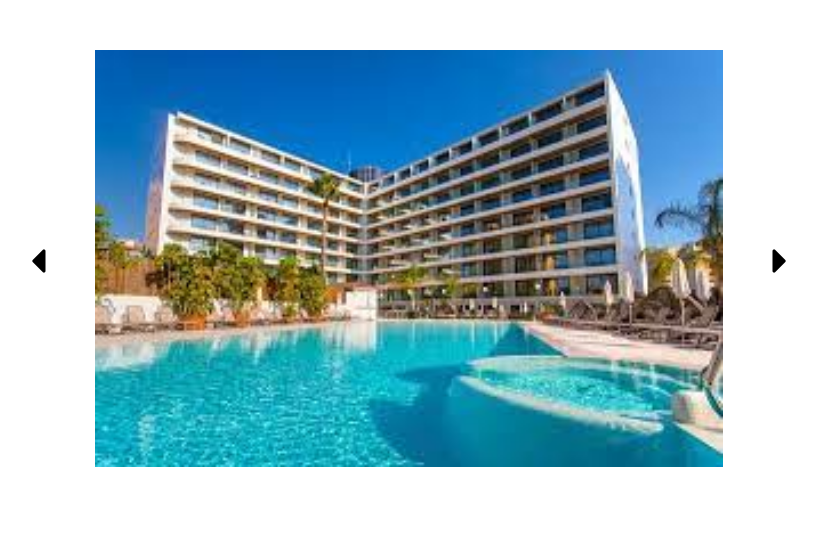
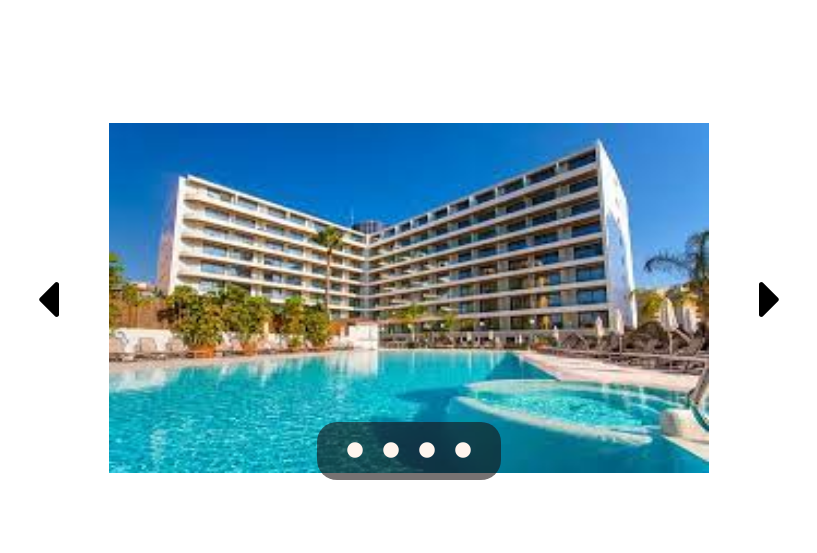
Before and after one commit to FrancescoCoclite/vue-slider, a plain HTML site: page index.html in a window 1280 px wide. Shown: the whole page, without its empty margins (231-1048 px from the left). Drawn offline with nearby package versions, Linux system fonts and the light colour scheme.

Commit message:
add circle menu

```diff
--- a/css/style.css
+++ b/css/style.css
@@ -15,15 +15,29 @@
     align-items: center;
     justify-content: center;
     width: 70%;
+    height: 500px;
 }
 .card-img{
-    width: 70%;
-
+    width: 600px;
+    position: relative;
 }
 .card-img img{
     width: 100%;
+    height: 350px;
 }
 .freccia{
-    font-size: 40px;
+    font-size: 60px;
     margin: 50px;
 }
+.point{
+    position: absolute;
+    bottom: 40%;
+    background-color:rgba(24, 16, 16, 0.589);
+    padding: 20px;
+    color: seashell;
+    border-radius: 20px;
+}
+.point i {
+    margin-left: 10px;
+    margin-right: 10px;
+}
--- a/index.html
+++ b/index.html
@@ -28,6 +28,9 @@
                     <i class="fas fa-caret-right freccia"  ></i>
                 </div>
 
+                <div class="point">
+                    <i class="fas fa-circle (index == counter) ? 'active': ''" v-for="(item,index) in photo"></i>
+                </div>
             </div>
 
 
--- a/js/script.js
+++ b/js/script.js
@@ -28,4 +28,4 @@ var app = new Vue({
             }
         }
     }
-  })
+})
```
